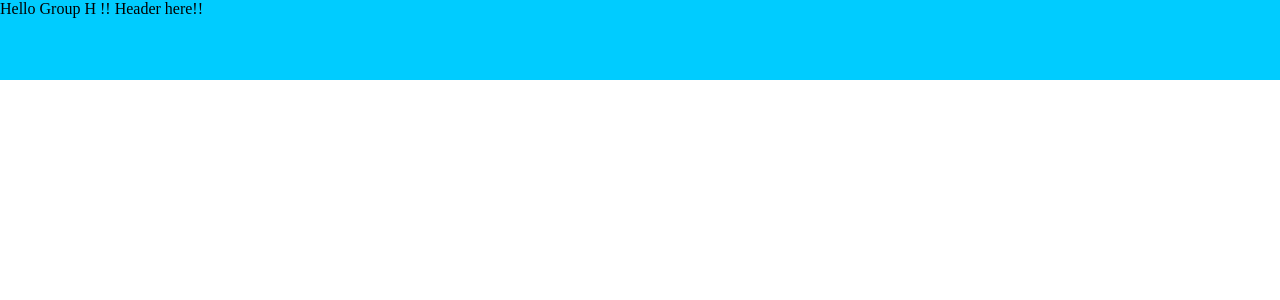
After one commit to ghost-00/SEProject-GroupH, a PHP site: page /web/header.html in a window 1280 px wide. The commit adds this page. Shown: the top 300 px of the page. Run offline with PHP 8.4, Linux system fonts and the light colour scheme; some libraries are stand-ins or nearby versions.

Commit message:
header, login and footer file

```diff
--- a/Website/Code/web/css/style.css
+++ b/Website/Code/web/css/style.css
@@ -2,3 +2,30 @@ body{
 	background:#FFF;
 	color:#000;
 }
+
+#wrapper{
+	height:100%;
+	width:100%;
+}
+
+.header{
+	height:10vh;
+	width:100%;
+	position:relative;
+	background-color:#0CF;
+}
+
+.content{
+	height:100%;
+	width:100%;
+	background-color:#F06;
+	position:relative;
+}
+
+.footer{
+	height:10vh;
+	width:100%;
+	background-color:#6C9;
+	position:absolute;
+	bottom:0;
+}
--- /dev/null
+++ b/Website/Code/web/header.html
@@ -0,0 +1,26 @@
+<!doctype html>
+<html lang="{{lang}}">
+
+
+<head>
+
+    <title>{{title}}</title>
+    <meta name="description" content="{{description}}" />
+    <META NAME="keywords" CONTENT="{{keywords}}">
+ 	<link rel='stylesheet' href='web/css/bootstrap.css'>
+    <link rel='stylesheet' href='web/css/style.css'>
+	<script type="text/javascript" src="http://ajax.googleapis.com/ajax/libs/jquery/1.5.2/jquery.min.js"></script>
+	<link rel="stylesheet" href="//ajax.googleapis.com/ajax/libs/jqueryui/1.11.1/themes/smoothness/jquery-ui.css" />
+	<script src="//ajax.googleapis.com/ajax/libs/jqueryui/1.11.1/jquery-ui.min.js"></script>
+
+
+
+
+</head>
+<body>
+	<div id="wrapper">
+		<div class="header">
+
+            Hello Group H !! Header here!!
+
+        </div>
--- /dev/null
+++ b/Website/Code/web/login.html
@@ -0,0 +1,5 @@
+<div class="content">
+
+	LOGIN HERE!!
+
+</div>
```
Also changed, not shown: Website/Code/index.php (+8 -2 lines), Website/Code/web/footer.html (added, +12 -0 lines), Website/Code/web/index.html (+3 -24 lines).
